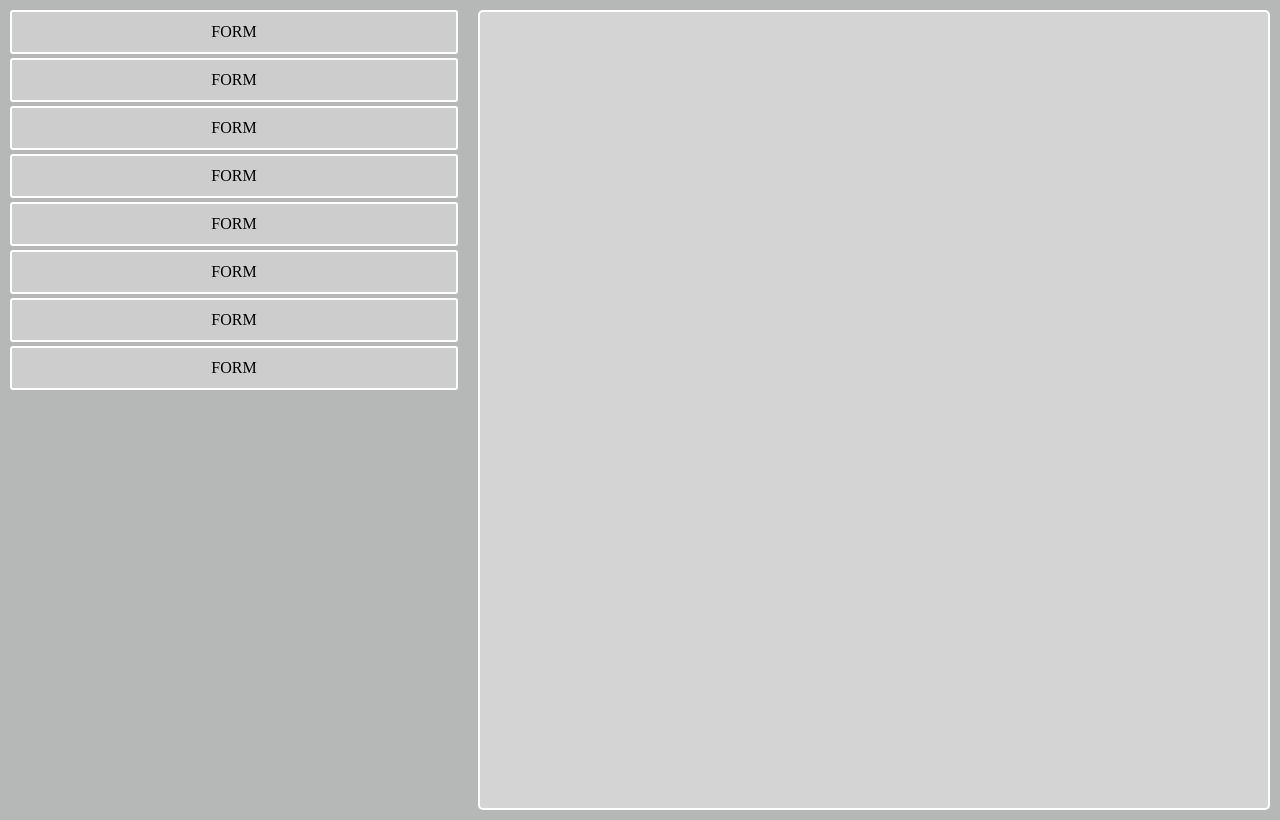
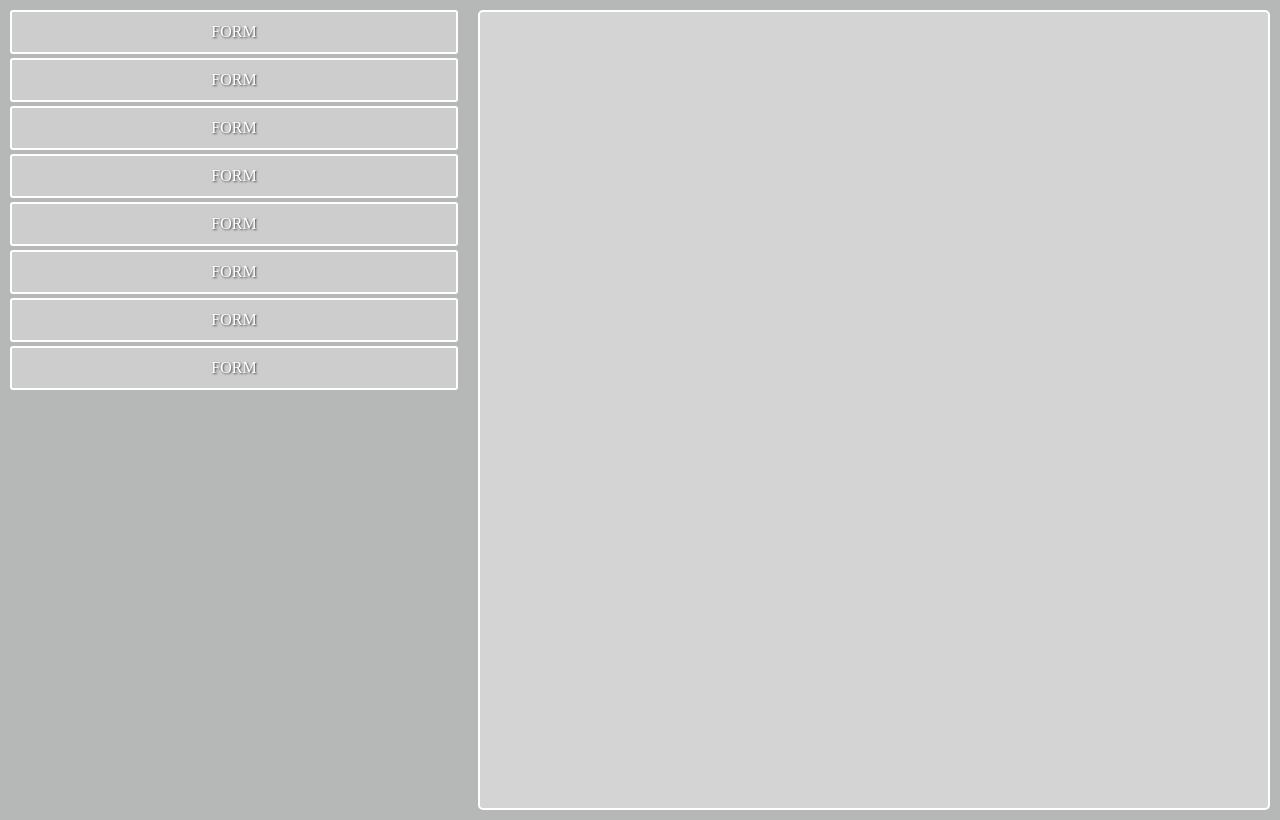
Before and after one commit to Markjust1/safe-and-sound, a React (Create React App) app: page / in a window 1280 px wide. Built offline with nearby package versions, Linux system fonts and the light colour scheme.

Commit message:
styling fix

```diff
--- a/src/styles/SideElement.module.css
+++ b/src/styles/SideElement.module.css
@@ -8,6 +8,8 @@
   text-align: center;
   margin-bottom: 4px;
   border-radius: 3px;
+  color: rgb(255, 255, 255);
+  text-shadow: 1px 1px 2px rgb(71, 71, 71);
 }
 
 .side:hover {
```
